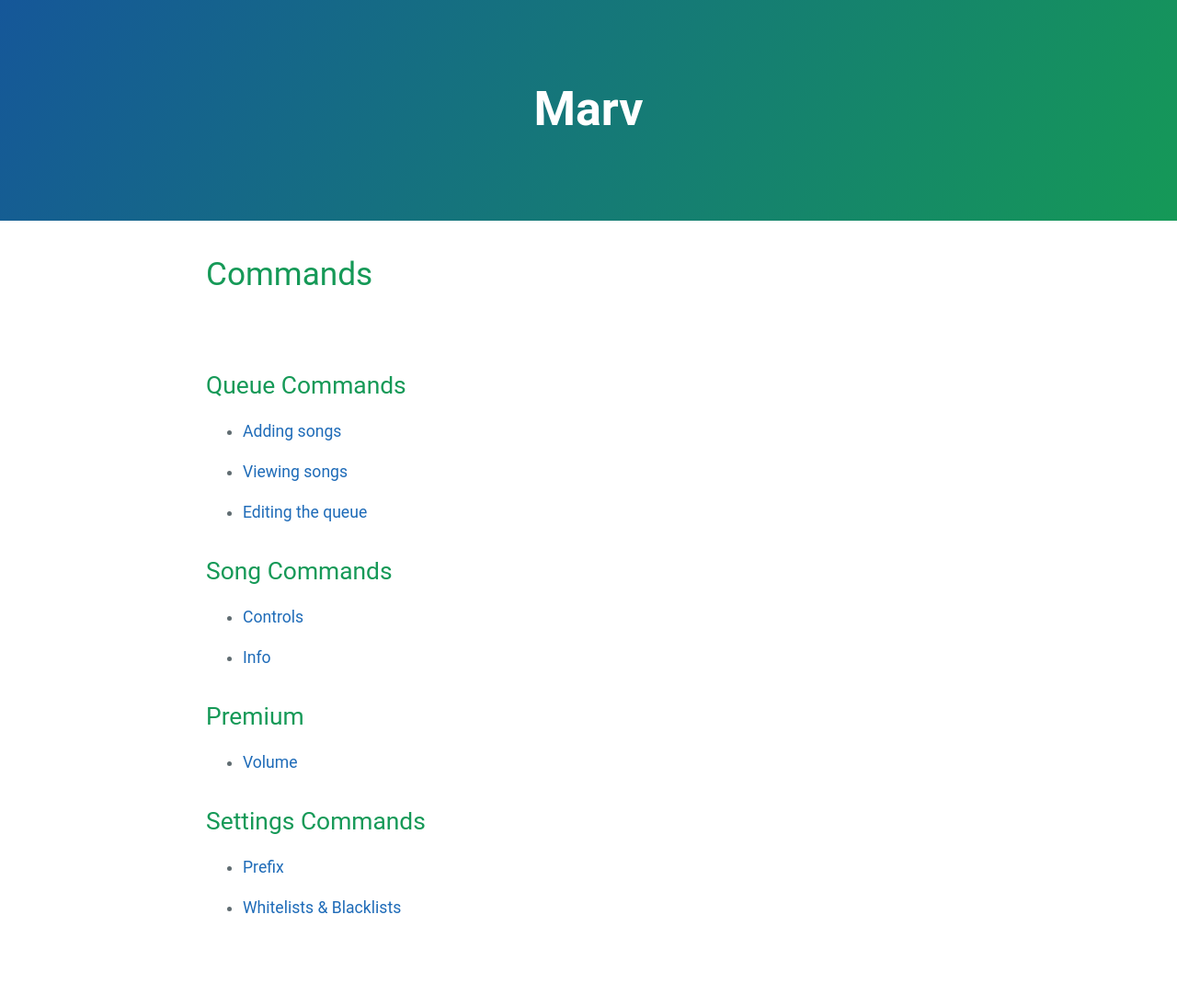
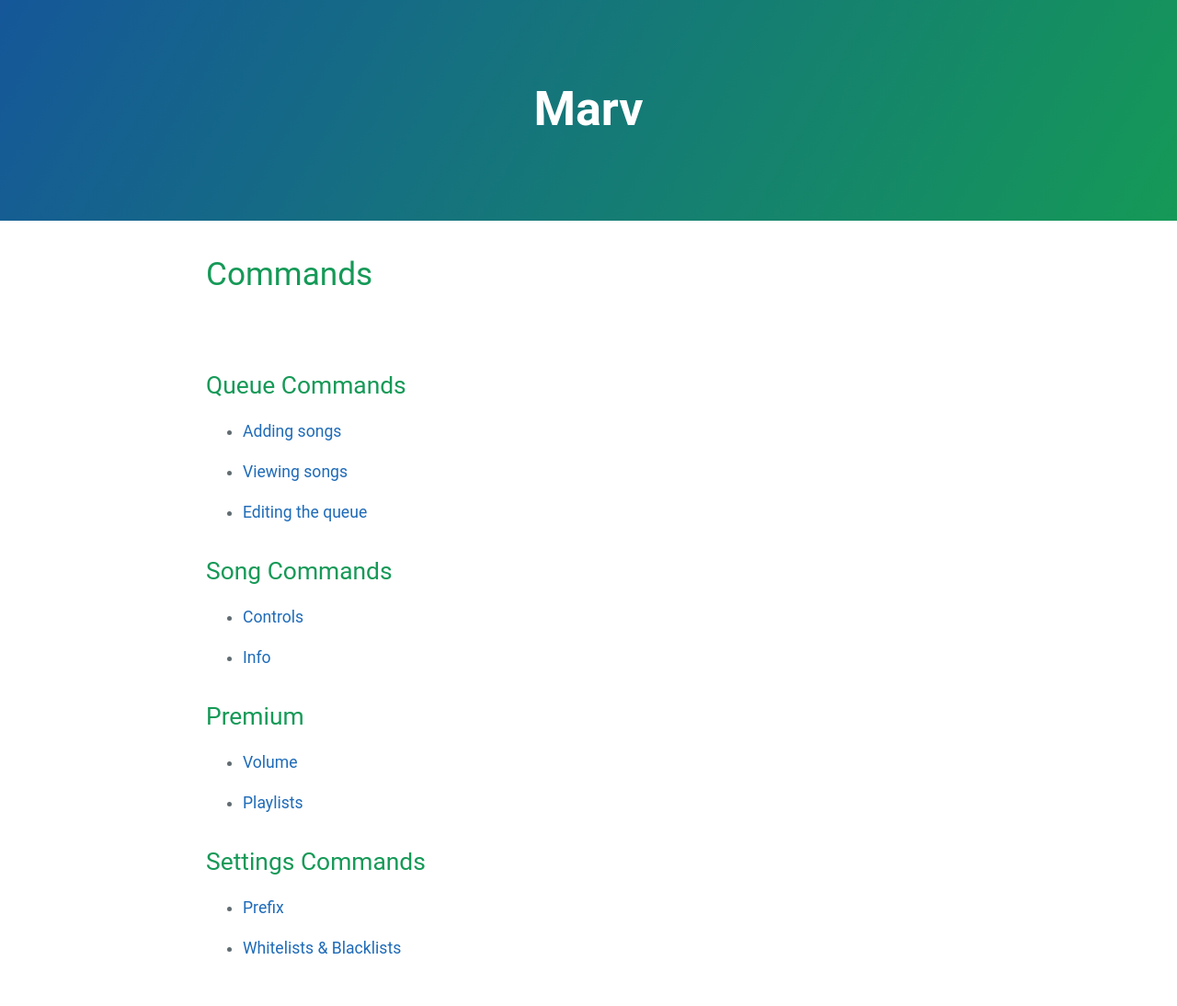
Before and after one commit to mymindishazel/marv-docs, a Jekyll site: the page built from commands/index.md, in a window 1280 px wide. Shown: the whole page at 92% size. Built offline with Jekyll 4.4.1, drawn with Linux system fonts in a browser that asks for light colours; our own code applies the rules of GitHub Pages for plain Markdown files; before the commit the page ends 1050 px from its top, so only the background shows below that.

Commit message:
Update index.md

```diff
--- a/commands/index.md
+++ b/commands/index.md
@@ -21,6 +21,8 @@
 
 - [Volume](/commands/premium/volume)
 
+- [Playlists](/commands/premium/playlists)
+
 ## Settings Commands
 
 - [Prefix](/commands/settings/prefix)
```
